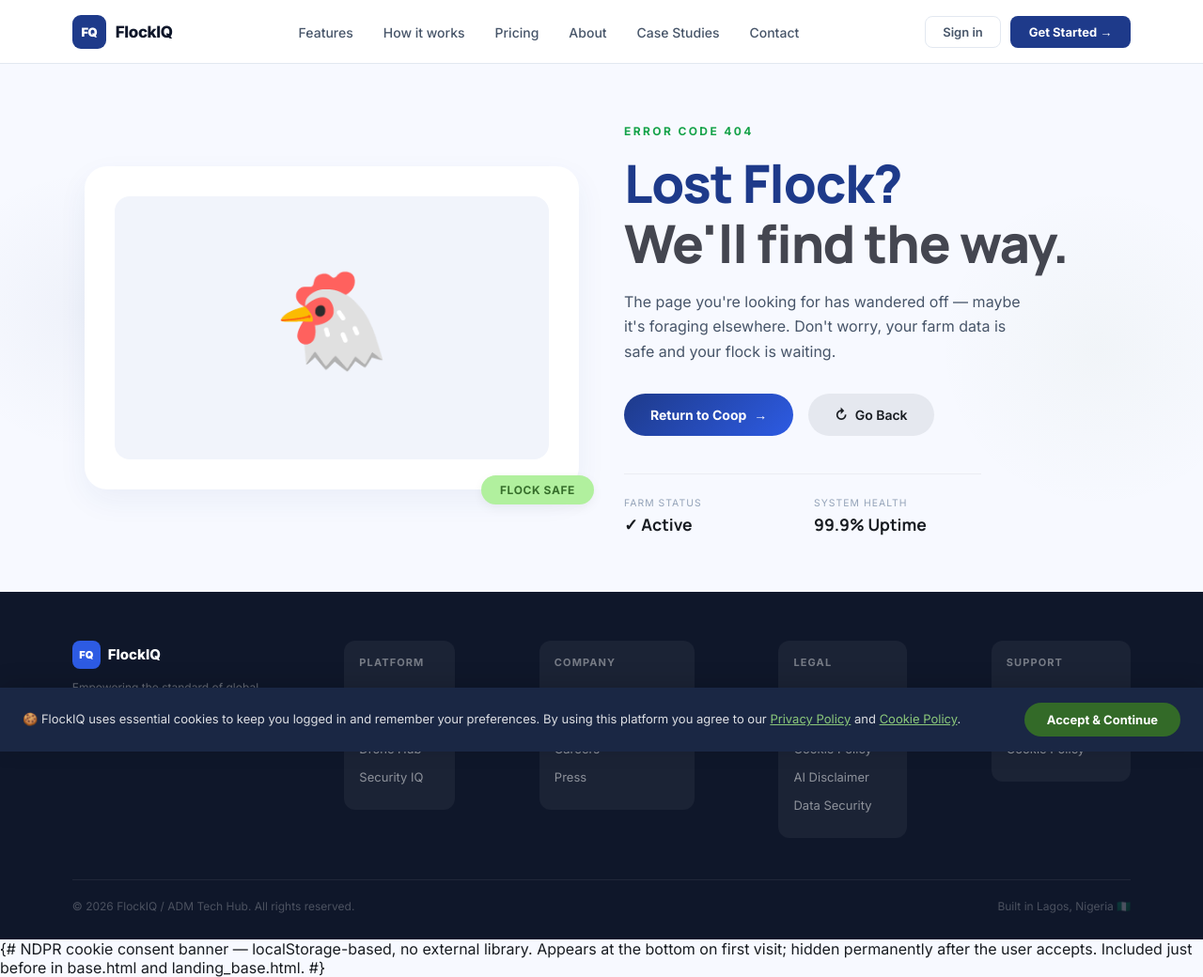
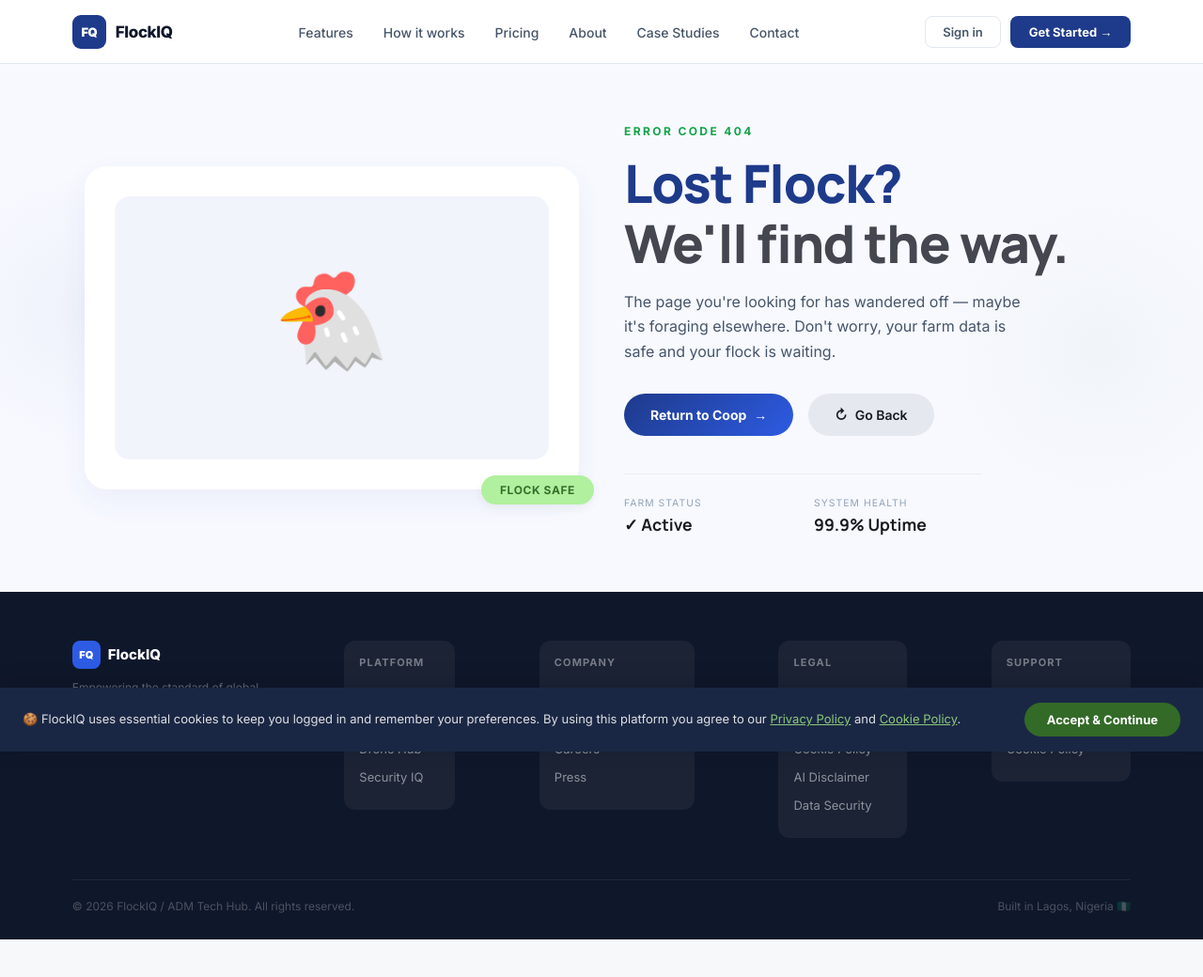
Before and after one commit to Adeyinka7789/flockiq, a Django app: template templates/404.html in a window 1280 px wide. Shown: the whole page at 94% size. After the commit the page ends 1000 px from the top, so only its background shows below. Run offline with Django 5.2, Linux system fonts and the light colour scheme; the template is opened without the code that fills it, so the values that code supplies are empty.

Commit message:
fix: cookie consent template comment leaking into HTML - convert multi-line {# #} to {% comment %} block tag

```diff
--- a/templates/partials/cookie_consent.html
+++ b/templates/partials/cookie_consent.html
@@ -1,6 +1,8 @@
-{# NDPR cookie consent banner — localStorage-based, no external library.
-   Appears at the bottom on first visit; hidden permanently after the user
-   accepts. Included just before </body> in base.html and landing_base.html. #}
+{% comment %}
+NDPR cookie consent banner — localStorage-based, no external library.
+Appears at the bottom on first visit; hidden permanently after the user
+accepts. Included just before </body> in base.html and landing_base.html.
+{% endcomment %}
 <div id="cookie-banner"
      style="position: fixed; bottom: 0; left: 0;
             right: 0; z-index: 9999;
```
